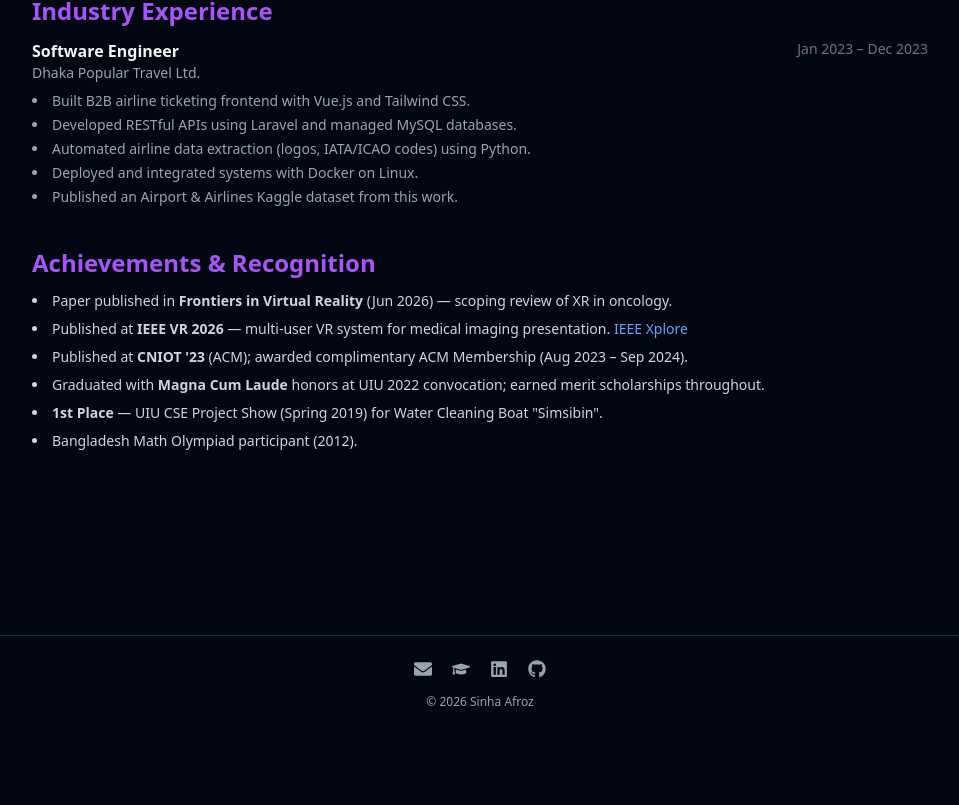
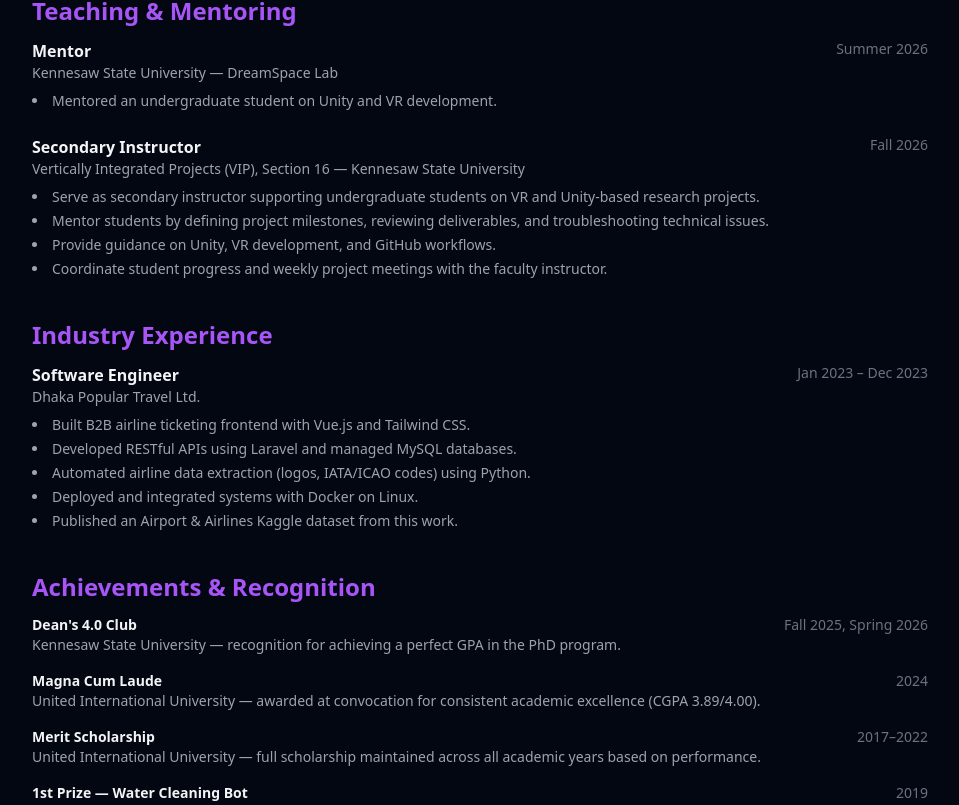
Before and after one commit to SinhaAfroz/sinhaafroz.github.io, a Next.js app: page /about in a window 1280 px wide. Shown: the part 1530-2335 px from the top of the page, without its empty margins (160-1119 px from the left). Before the commit the page ends 2264 px from the top, so only its background shows below. Built offline with nearby package versions, Linux system fonts and the light colour scheme.

Commit message:
updated about, project and footer

```diff
--- a/src/app/about/page.js
+++ b/src/app/about/page.js
@@ -143,6 +143,35 @@ const About = () => {
         </div>
 
         <div className="mb-10">
+          <h2 className="text-2xl font-bold text-secondary mb-3">Teaching &amp; Mentoring</h2>
+          <div className="space-y-6">
+            <div className="flex justify-between items-start">
+              <div>
+                <p className="font-semibold text-gray-800 dark:text-gray-100">Mentor</p>
+                <p className="text-gray-500 dark:text-gray-400 text-sm">Kennesaw State University — DreamSpace Lab</p>
+                <ul className="mt-2 space-y-1 text-sm text-gray-600 dark:text-gray-400 list-disc list-inside">
+                  <li>Mentored an undergraduate student on Unity and VR development.</li>
+                </ul>
+              </div>
+              <span className="text-sm text-gray-400 dark:text-gray-500 whitespace-nowrap ml-6">Summer 2026</span>
+            </div>
+            <div className="flex justify-between items-start">
+              <div>
+                <p className="font-semibold text-gray-800 dark:text-gray-100">Secondary Instructor</p>
+                <p className="text-gray-500 dark:text-gray-400 text-sm">Vertically Integrated Projects (VIP), Section 16 — Kennesaw State University</p>
+                <ul className="mt-2 space-y-1 text-sm text-gray-600 dark:text-gray-400 list-disc list-inside">
+                  <li>Serve as secondary instructor supporting undergraduate students on VR and Unity-based research projects.</li>
+                  <li>Mentor students by defining project milestones, reviewing deliverables, and troubleshooting technical issues.</li>
+                  <li>Provide guidance on Unity, VR development, and GitHub workflows.</li>
+                  <li>Coordinate student progress and weekly project meetings with the faculty instructor.</li>
+                </ul>
+              </div>
+              <span className="text-sm text-gray-400 dark:text-gray-500 whitespace-nowrap ml-6">Fall 2026</span>
+            </div>
+          </div>
+        </div>
+
+        <div className="mb-10">
           <h2 className="text-2xl font-bold text-secondary mb-3">Industry Experience</h2>
           <div className="flex justify-between items-start">
             <div>
@@ -162,14 +191,24 @@ const About = () => {
 
         <div className="mb-10">
           <h2 className="text-2xl font-bold text-secondary mb-3">Achievements &amp; Recognition</h2>
-          <ul className="space-y-2 text-gray-700 dark:text-gray-300 text-sm list-disc list-inside">
-            <li>Paper published in <span className="font-semibold">Frontiers in Virtual Reality</span> (Jun 2026) — scoping review of XR in oncology.</li>
-            <li>Published at <span className="font-semibold">IEEE VR 2026</span> — multi-user VR system for medical imaging presentation. <a href="https://ieeexplore.ieee.org/document/11489916" target="_blank" rel="noopener noreferrer" className="text-blue-600 dark:text-blue-400 hover:underline">IEEE Xplore</a></li>
-            <li>Published at <span className="font-semibold">CNIOT &apos;23</span> (ACM); awarded complimentary ACM Membership (Aug 2023 – Sep 2024).</li>
-            <li>Graduated with <span className="font-semibold">Magna Cum Laude</span> honors at UIU 2022 convocation; earned merit scholarships throughout.</li>
-            <li><span className="font-semibold">1st Place</span> — UIU CSE Project Show (Spring 2019) for Water Cleaning Boat "Simsibin".</li>
-            <li>Bangladesh Math Olympiad participant (2012).</li>
-          </ul>
+          <div className="space-y-4 text-sm text-gray-700 dark:text-gray-300">
+            {[
+              { title: "Dean's 4.0 Club", date: "Fall 2025, Spring 2026", detail: "Kennesaw State University — recognition for achieving a perfect GPA in the PhD program." },
+              { title: "Magna Cum Laude", date: "2024", detail: "United International University — awarded at convocation for consistent academic excellence (CGPA 3.89/4.00)." },
+              { title: "Merit Scholarship", date: "2017–2022", detail: "United International University — full scholarship maintained across all academic years based on performance." },
+              { title: "1st Prize — Water Cleaning Bot", date: "2019", detail: "UIU CSE Project Show — awarded for developing an autonomous surface waste management system for water bodies." },
+              { title: "ACM Membership", date: "Aug 2023 – Sep 2024", detail: "Complimentary membership awarded upon publication at CNIOT '23." },
+              { title: "Bangladesh Math Olympiad", date: "2012", detail: "Participant." },
+            ].map((a, i) => (
+              <div key={i} className="flex justify-between items-start gap-4">
+                <div>
+                  <p className="font-semibold text-gray-800 dark:text-gray-100">{a.title}</p>
+                  <p className="text-gray-500 dark:text-gray-400">{a.detail}</p>
+                </div>
+                <span className="text-gray-400 dark:text-gray-500 whitespace-nowrap">{a.date}</span>
+              </div>
+            ))}
+          </div>
         </div>
 
       </div>
--- a/src/app/projects/page.js
+++ b/src/app/projects/page.js
@@ -8,9 +8,7 @@ const researchProjects = [
     tech: ["Unity", "VR", "Generative AI", "HCI"],
     status: "Accepted — IEEE ISMAR 2026 (Adjunct Proceedings)",
     statusColor: "yellow",
-    links: [
-      { label: "Demo", url: "https://kennesawedu-my.sharepoint.com/:v:/g/personal/safroz1_students_kennesaw_edu/IQBmoOrphZqTR4O2fMiqomohAamtsJ0TN5MM8r6-vugzveo?e=r4VnRF&nav=eyJyZWZlcnJhbEluZm8iOnsicmVmZXJyYWxBcHAiOiJTdHJlYW1XZWJBcHAiLCJyZWZlcnJhbFZpZXciOiJTaGFyZURpYWxvZy1MaW5rIiwicmVmZXJyYWxBcHBQbGF0Zm9ybSI6IldlYiIsInJlZmVycmFsTW9kZSI6InZpZXcifX0%3D" },
-    ],
+    demo: "https://kennesawedu-my.sharepoint.com/:v:/g/personal/safroz1_students_kennesaw_edu/IQBmoOrphZqTR4O2fMiqomohAamtsJ0TN5MM8r6-vugzveo?e=r4VnRF&nav=eyJyZWZlcnJhbEluZm8iOnsicmVmZXJyYWxBcHAiOiJTdHJlYW1XZWJBcHAiLCJyZWZlcnJhbFZpZXciOiJTaGFyZURpYWxvZy1MaW5rIiwicmVmZXJyYWxBcHBQbGF0Zm9ybSI6IldlYiIsInJlZmVycmFsTW9kZSI6InZpZXcifX0%3D",
   },
   {
     title: "Beyond Slices: Multi-User, Multi-Modal VR for Medical Imaging",
@@ -19,11 +17,11 @@ const researchProjects = [
     tech: ["Unity", "VR", "Multi-User Networking", "Medical Imaging"],
     status: "Published — IEEE VRW 2026, pp. 1339–1340",
     statusColor: "green",
+    demo: "https://kennesawedu-my.sharepoint.com/:v:/g/personal/safroz1_students_kennesaw_edu/IQAp6qMgaTQaRY95bGONFx1bAQ7BOFzlVoBNKrfuicFO-Rs?nav=eyJyZWZlcnJhbEluZm8iOnsicmVmZXJyYWxBcHAiOiJPbmVEcml2ZUZvckJ1c2luZXNzIiwicmVmZXJyYWxBcHBQbGF0Zm9ybSI6IldlYiIsInJlZmVycmFsTW9kZSI6InZpZXciLCJyZWZlcnJhbFZpZXciOiJNeUZpbGVzTGlua0NvcHkifX0&e=q1hkzy",
     links: [
       { label: "IEEE Xplore", url: "https://ieeexplore.ieee.org/abstract/document/11489916" },
       { label: "DOI", url: "https://doi.org/10.1109/VRW70859.2026.00344" },
       { label: "PDF", url: "https://par.nsf.gov/servlets/purl/10686348" },
-      { label: "Demo", url: "https://kennesawedu-my.sharepoint.com/:v:/g/personal/safroz1_students_kennesaw_edu/IQAp6qMgaTQaRY95bGONFx1bAQ7BOFzlVoBNKrfuicFO-Rs?nav=eyJyZWZlcnJhbEluZm8iOnsicmVmZXJyYWxBcHAiOiJPbmVEcml2ZUZvckJ1c2luZXNzIiwicmVmZXJyYWxBcHBQbGF0Zm9ybSI6IldlYiIsInJlZmVycmFsTW9kZSI6InZpZXciLCJyZWZlcnJhbFZpZXciOiJNeUZpbGVzTGlua0NvcHkifX0&e=q1hkzy" },
     ],
   },
 ];
@@ -92,6 +90,11 @@ const professionalProjects = [
   },
 ];
 
+const isEmbeddable = (url) =>
+  url.includes("youtube.com/embed") ||
+  url.includes("drive.google.com") ||
+  url.includes("vimeo.com");
+
 const statusColors = {
   green: "bg-green-100 dark:bg-green-900/40 text-green-700 dark:text-green-400",
   yellow: "bg-yellow-100 dark:bg-yellow-900/40 text-yellow-700 dark:text-yellow-400",
@@ -123,6 +126,20 @@ const Projects = () => {
               <div key={i} className="border border-gray-200 dark:border-gray-700 rounded-lg p-5 bg-gray-50 dark:bg-gray-900">
                 <h3 className="font-semibold text-gray-900 dark:text-gray-100 text-base leading-snug">{project.title}</h3>
                 <p className="text-sm text-gray-600 dark:text-gray-400 mt-2 leading-relaxed">{project.description}</p>
+                {project.demo && (
+                  isEmbeddable(project.demo) ? (
+                    <div className="mt-4">
+                      <iframe width="100%" height="280" src={project.demo} title={project.title}
+                        frameBorder="0" allow="accelerometer; autoplay; clipboard-write; encrypted-media; gyroscope; picture-in-picture"
+                        allowFullScreen className="rounded-lg" />
+                    </div>
+                  ) : (
+                    <a href={project.demo} target="_blank" rel="noopener noreferrer"
+                      className="inline-block mt-3 text-xs text-blue-600 dark:text-blue-400 hover:underline">
+                      [Watch Demo ↗]
+                    </a>
+                  )
+                )}
                 <div className="mt-3 flex flex-wrap items-center gap-2">
                   <span className={`text-xs font-medium px-2 py-0.5 rounded-full ${statusColors[project.statusColor]}`}>
                     {project.status}
--- a/src/components/footer.js
+++ b/src/components/footer.js
@@ -20,7 +20,7 @@ const Footer = () => {
           </a>
         </div>
 
-        <p className="text-xs text-gray-400" suppressHydrationWarning>&copy; {new Date().getFullYear()} Sinha Afroz</p>
+        <p className="text-xs text-gray-400" suppressHydrationWarning>&copy; {new Date().getFullYear()} Sinha Afroz &mdash; Last updated: September 2026</p>
 
       </div>
     </footer>
```
Also changed, not shown: 1 other file (tests, documents, lock files or other folders).
